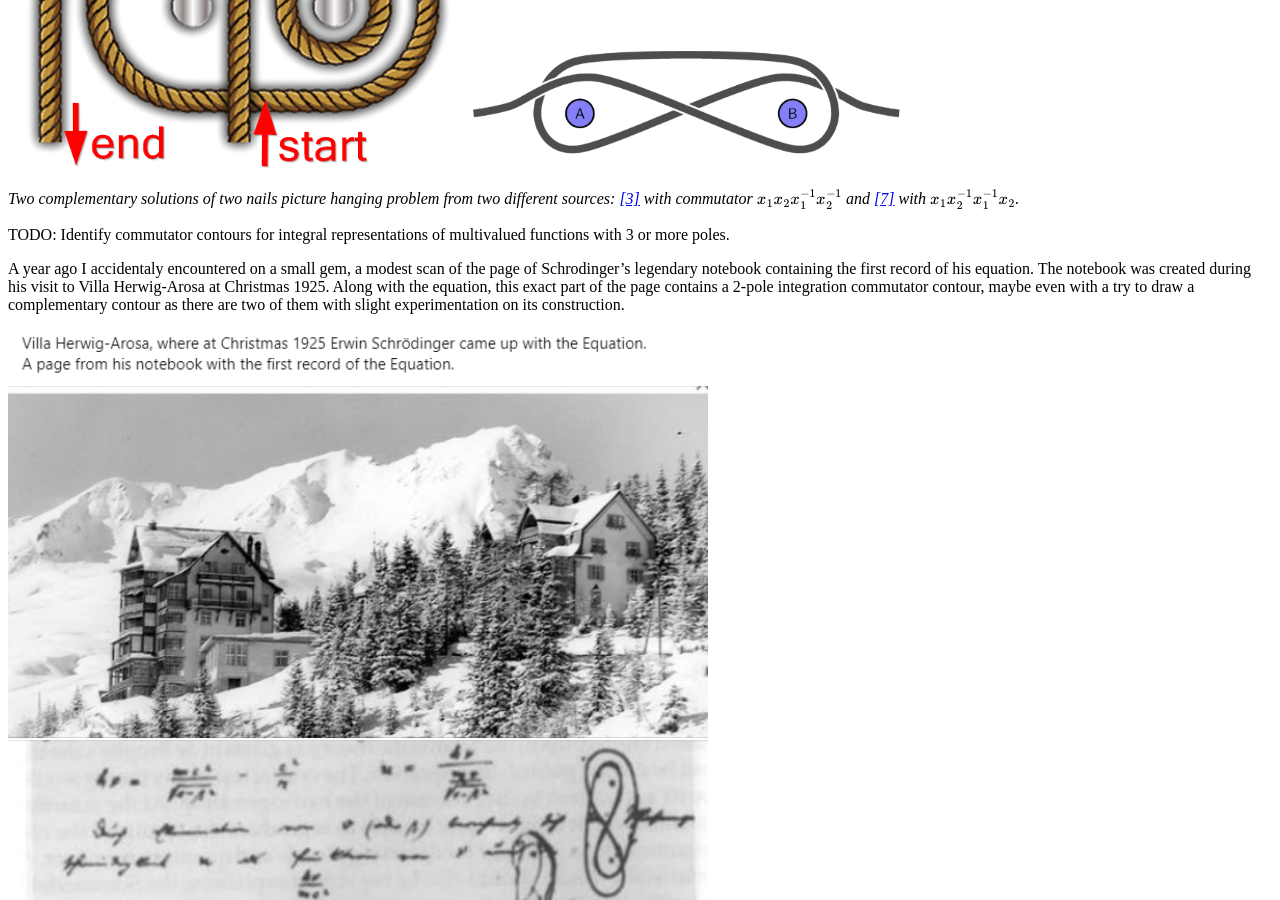
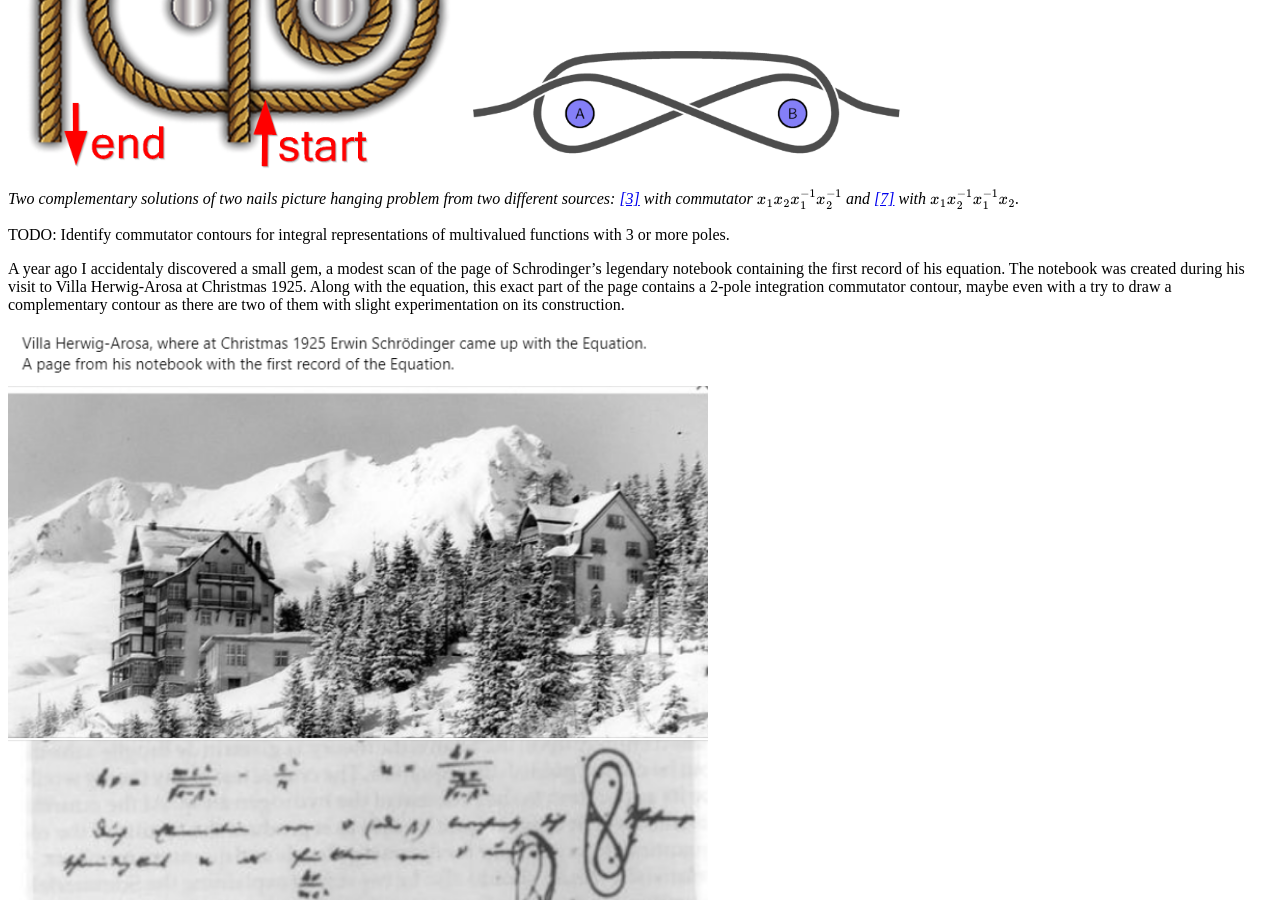
Before and after one commit to ahrvoje/ahrvoje.github.io, a Jekyll site: the page built from commutator_contours/index.md, in a window 1280 px wide and 900 px high, scrolled down 3858 px. Built offline with Jekyll 4.4.1, drawn with Linux system fonts in a browser that asks for light colours; our own code applies the rules of GitHub Pages for plain Markdown files; comment, search, counter and statistics services are not loaded.

Commit message:
fix grammar

```diff
--- a/commutator_contours/index.md
+++ b/commutator_contours/index.md
@@ -96,7 +96,7 @@ Both solutions example for picture-hanging problem:
 
 TODO: Identify commutator contours for integral representations of multivalued functions with 3 or more poles.
 
-A year ago I accidentaly encountered on a small gem, a modest scan of the page of Schrodinger's legendary notebook containing the first record of his equation. The notebook was created during his visit to Villa Herwig-Arosa at Christmas 1925. Along with the equation, this exact part of the page contains a 2-pole integration commutator contour, maybe even with a try to draw a complementary contour as there are two of them with slight experimentation on its construction.
+A year ago I accidentaly discovered a small gem, a modest scan of the page of Schrodinger's legendary notebook containing the first record of his equation. The notebook was created during his visit to Villa Herwig-Arosa at Christmas 1925. Along with the equation, this exact part of the page contains a 2-pole integration commutator contour, maybe even with a try to draw a complementary contour as there are two of them with slight experimentation on its construction.
 
 <img src="schrodinger_contour.png" alt="Schrodinger's equation - George Japaridze facebook post 01.05.2023." width="700" style="background-color:white;">
 
```
